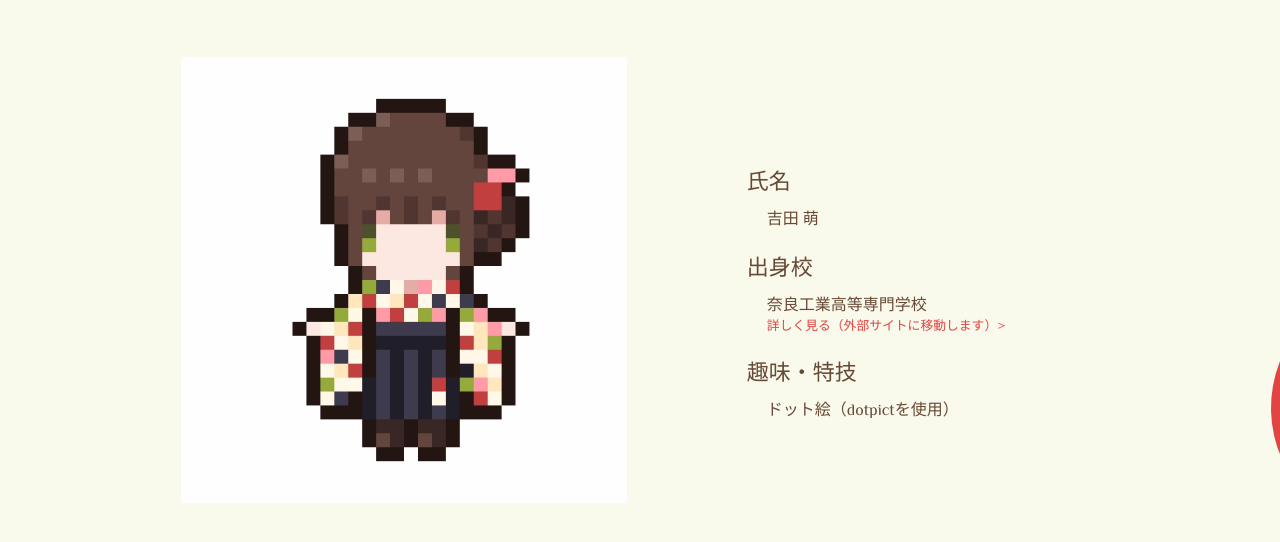
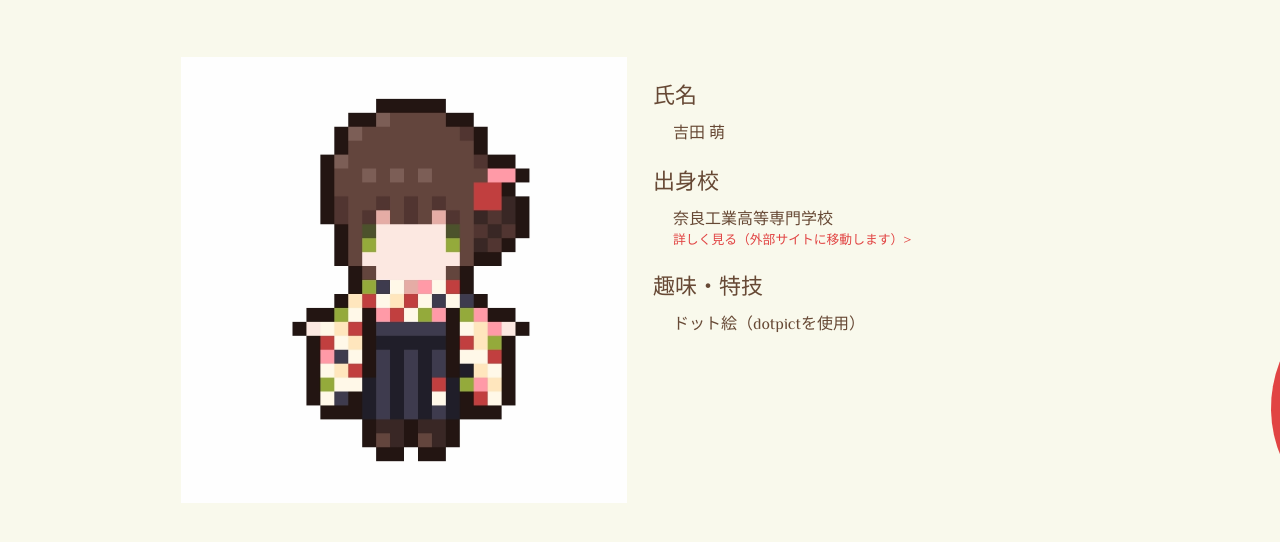
Before and after one commit to i10162/i10162.github.io, a plain HTML site: page about.html in a window 1280 px wide. Shown: the part 184-726 px from the top of the page. Drawn offline with Linux system fonts and the light colour scheme; some packages are replaced by stand-ins of ours.

Commit message:
Update style.css

```diff
--- a/css/style.css
+++ b/css/style.css
@@ -23,9 +23,9 @@ img {
     margin: 0 auto;
     padding: 0 4%;
 }
-.item {
+/*.item {
     margin: auto;
-}
+}*/
 
 /* 大きな背景画像 */
 .big-bg {
```
